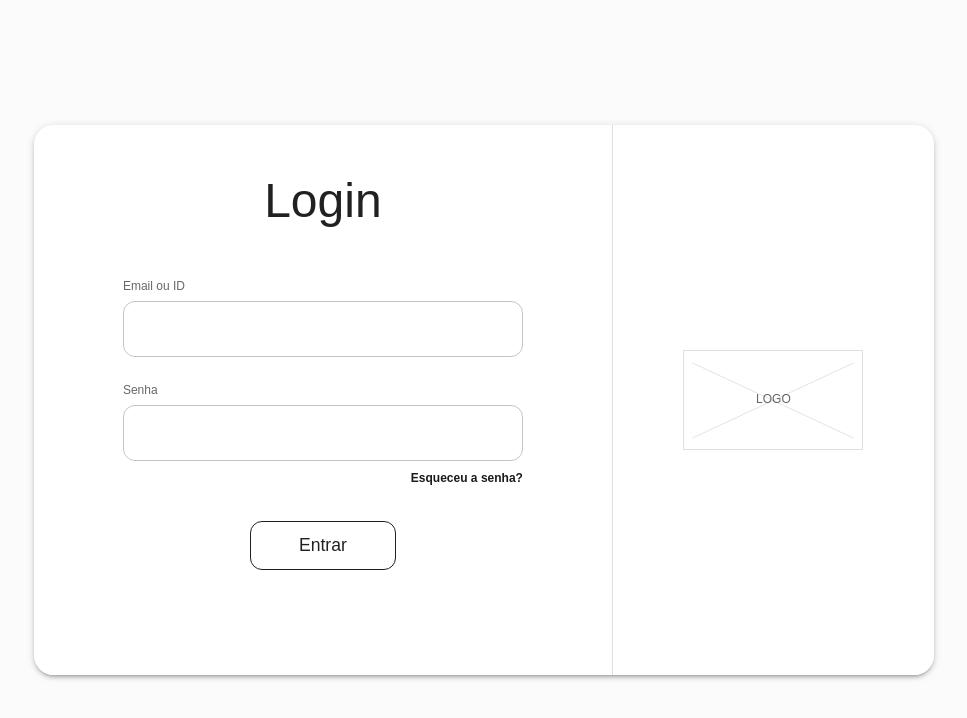
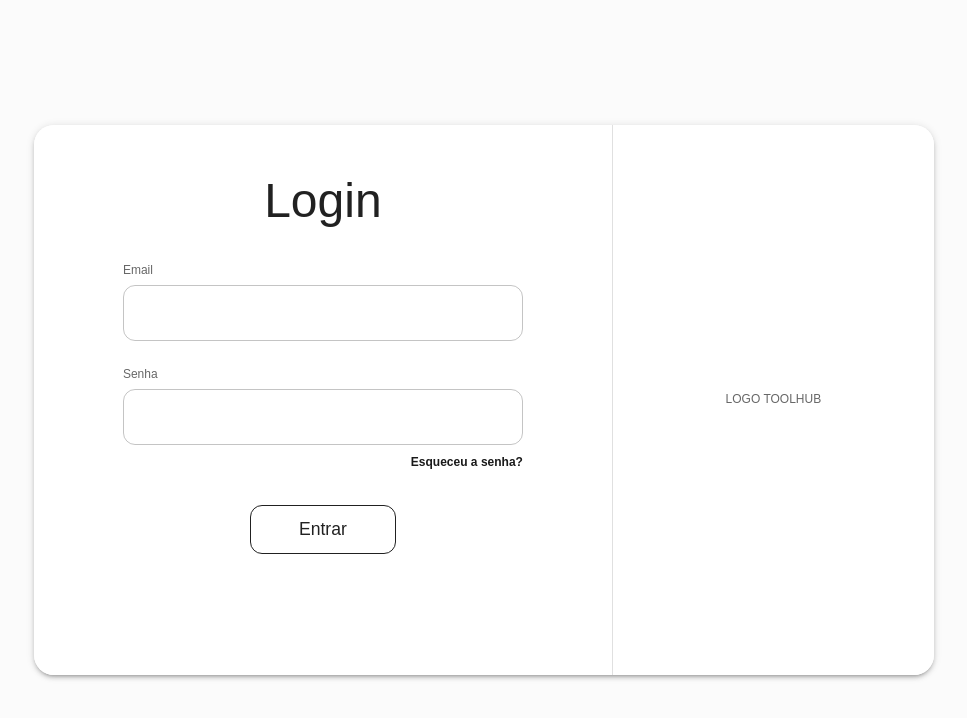
Before and after one commit to SENAI-Anchieta-DEV/dmmps-gerenciador-de-ferramentas-frontend, a React (Create React App) app: page /login in a window 1280 px wide. Shown: the top 718 px of the page, without its empty margins (156-1123 px from the left). Built offline with nearby package versions, Linux system fonts and the light colour scheme.

Commit message:
feat: integração da tela de login com o backend e armazenamento do token JWT

```diff
--- a/src/pages/Login.jsx
+++ b/src/pages/Login.jsx
@@ -1,5 +1,5 @@
 import React, { useState } from 'react';
-import { Box, Paper, Typography, TextField, Button, Link, IconButton, useTheme } from '@mui/material';
+import { Box, Paper, Typography, TextField, Button, Link, IconButton, useTheme, CircularProgress } from '@mui/material';
 import Brightness4Icon from '@mui/icons-material/Brightness4';
 import Brightness7Icon from '@mui/icons-material/Brightness7';
 import { useNavigate } from 'react-router-dom';
@@ -10,10 +10,36 @@ const Login = ({ toggleColorMode }) => {
 
   const [email, setEmail] = useState('');
   const [senha, setSenha] = useState('');
+  const [erro, setErro] = useState('');
+  const [loading, setLoading] = useState(false); // NOVO: Estado de carregamento
 
-  const handleLogin = (e) => {
+  const handleLogin = async (e) => {
     e.preventDefault();
-    navigate('/dashboard');
+    setErro('');
+    setLoading(true); // Inicia o carregamento
+
+    try {
+      // O endpoint deve coincidir com o AuthController do seu backend
+      const response = await fetch('http://localhost:8080/auth/login', {
+        method: 'POST',
+        headers: { 'Content-Type': 'application/json' },
+        body: JSON.stringify({ email, senha }), // Mapeia para o LoginRequestDTO
+      });
+
+      if (response.ok) {
+        const data = await response.json(); // Espera o TokenResponseDTO
+        localStorage.setItem('token', data.token);
+        navigate('/dashboard');
+      } else {
+        const errorData = await response.json();
+        // Exibe a mensagem detalhada vinda do backend ou uma padrão
+        setErro(errorData.detail || 'Email ou senha incorretos.');
+      }
+    } catch (err) {
+      setErro('Não foi possível conectar ao servidor. Verifique se o backend está rodando.');
+    } finally {
+      setLoading(false); // Finaliza o carregamento
+    }
   };
 
   return (
@@ -22,7 +48,6 @@ const Login = ({ toggleColorMode }) => {
       minHeight: '100vh', bgcolor: 'background.default', position: 'relative'
     }}>
 
-      {/* Botão de Tema */}
       <IconButton
         onClick={toggleColorMode}
         sx={{ position: 'absolute', top: 20, right: 20 }}
@@ -37,23 +62,36 @@ const Login = ({ toggleColorMode }) => {
         bgcolor: 'background.paper'
       }}>
 
-        {/* Coluna da Esquerda */}
         <Box sx={{
           flex: 1.5, p: 6, display: 'flex', flexDirection: 'column',
           alignItems: 'center', bgcolor: 'background.paper'
         }}>
-          <Typography variant="h3" sx={{ mb: 6, fontFamily: 'Poppins, sans-serif', color: 'text.primary' }}>
+          <Typography variant="h3" sx={{ mb: 4, fontFamily: 'Poppins, sans-serif', color: 'text.primary' }}>
             Login
           </Typography>
 
           <Box component="form" onSubmit={handleLogin} sx={{ width: '100%', maxWidth: '400px' }}>
+
+            {/* NOVO: Exibição visual do erro */}
+            {erro && (
+              <Typography
+                color="error"
+                variant="body2"
+                sx={{ mb: 2, textAlign: 'center', fontWeight: 'bold' }}
+              >
+                {erro}
+              </Typography>
+            )}
+
             <Box sx={{ mb: 3 }}>
               <Typography variant="caption" sx={{ display: 'block', mb: 0.5, fontWeight: 500, color: 'text.secondary' }}>
-                Email ou ID
+                Email
               </Typography>
               <TextField
                 fullWidth
                 variant="outlined"
+                type="email"
+                required
                 value={email}
                 onChange={(e) => setEmail(e.target.value)}
                 sx={{ '& .MuiOutlinedInput-root': { borderRadius: '12px' } }}
@@ -68,6 +106,7 @@ const Login = ({ toggleColorMode }) => {
                 fullWidth
                 type="password"
                 variant="outlined"
+                required
                 value={senha}
                 onChange={(e) => setSenha(e.target.value)}
                 sx={{ '& .MuiOutlinedInput-root': { borderRadius: '12px' } }}
@@ -79,6 +118,7 @@ const Login = ({ toggleColorMode }) => {
                 component="button"
                 variant="caption"
                 underline="hover"
+                type="button"
                 onClick={() => alert('Recuperação em breve...')}
                 sx={{ color: 'primary.main', fontWeight: 600 }}
               >
@@ -90,12 +130,13 @@ const Login = ({ toggleColorMode }) => {
               <Button
                 type="submit"
                 variant="outlined"
+                disabled={loading} // Desabilita durante o envio
                 sx={{
                   px: 6, py: 1, borderRadius: '12px', fontSize: '1.1rem',
                   textTransform: 'none', color: 'text.primary', borderColor: 'text.primary'
                 }}
               >
-                Entrar
+                {loading ? <CircularProgress size={24} color="inherit" /> : 'Entrar'}
               </Button>
             </Box>
           </Box>
@@ -103,16 +144,9 @@ const Login = ({ toggleColorMode }) => {
 
         <Box sx={{ width: '1px', bgcolor: 'divider' }} />
 
-        {/* Coluna da Direita (Logo) */}
         <Box sx={{ flex: 1, display: 'flex', alignItems: 'center', justifyContent: 'center', bgcolor: 'background.paper' }}>
-          <Box sx={{
-            width: '180px', height: '100px', border: '1px solid', borderColor: 'divider',
-            position: 'relative', display: 'flex', alignItems: 'center', justifyContent: 'center'
-          }}>
-            <Box sx={{ position: 'absolute', width: '100%', height: '1px', bgcolor: 'divider', transform: 'rotate(25deg)' }} />
-            <Box sx={{ position: 'absolute', width: '100%', height: '1px', bgcolor: 'divider', transform: 'rotate(-25deg)' }} />
-            <Typography variant="caption" color="text.secondary">LOGO</Typography>
-          </Box>
+           {/* ... conteúdo da logo permanece igual ... */}
+           <Typography variant="caption" color="text.secondary">LOGO TOOLHUB</Typography>
         </Box>
       </Paper>
     </Box>
```
